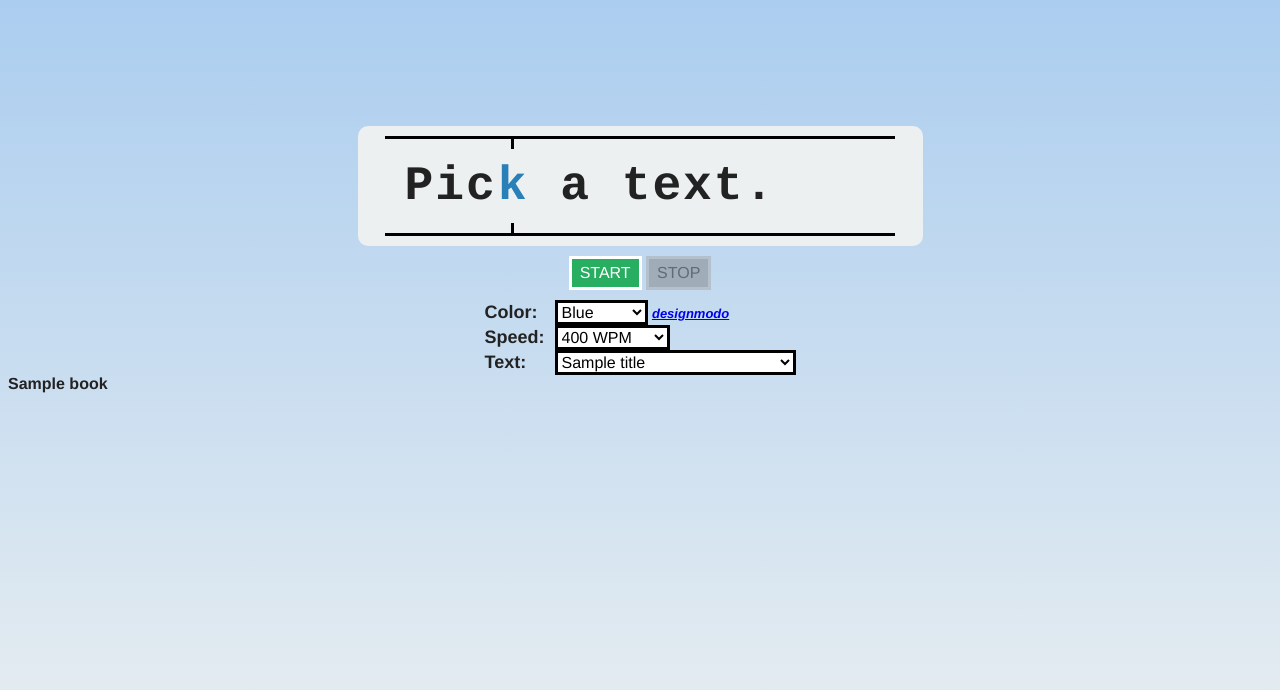
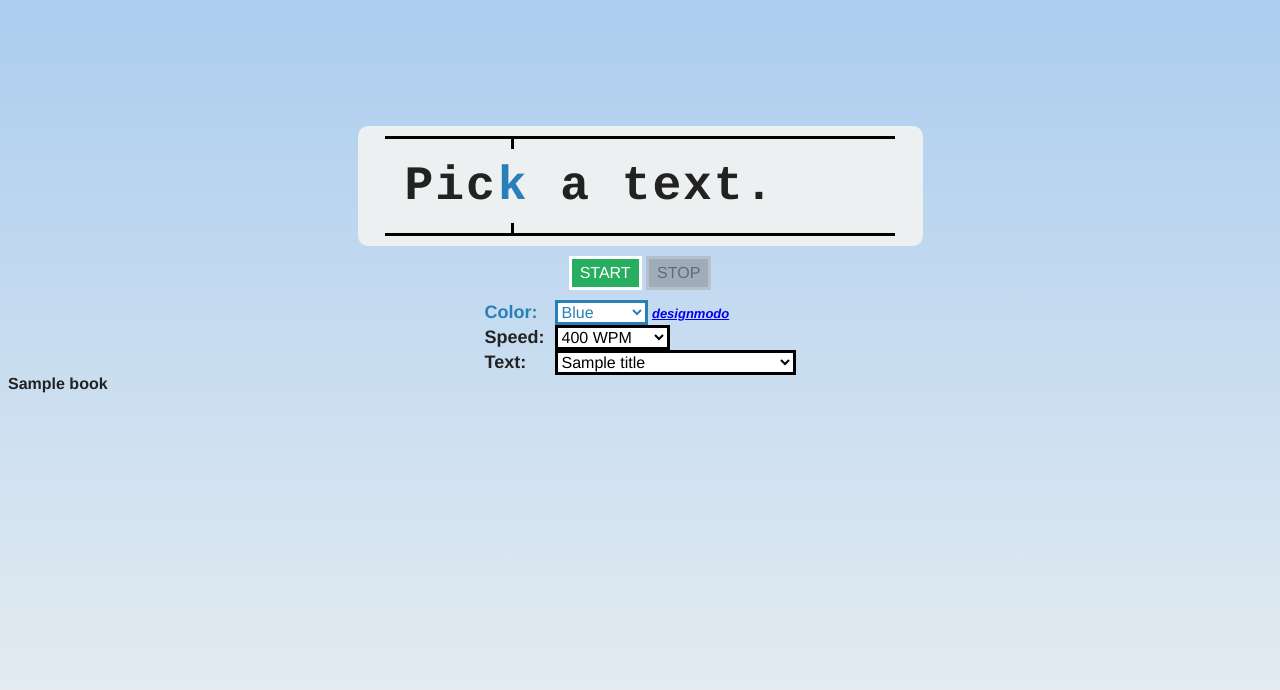
Before and after one commit to dmarkell/reader, a Python web app: template templates/reader.html in a window 1280 px wide. Shown: the top 690 px of the page. Run offline with Jinja, Linux system fonts and the light colour scheme; the template is opened without the code that fills it: most values are stand-ins (such as "Sample title", 1, 10 or a date in 2020).

Commit message:
Added color to colorpicker select item

```diff
--- a/static/reader.js
+++ b/static/reader.js
@@ -14,8 +14,14 @@ function pickBook(e) {
 
 function changeColor() {
     var color = document.getElementById('color').value;
-    document.getElementById('center').style.color = color;
-    document.getElementsByTagName('td')[0].style.color = color;
+    var center = document.getElementById('center');
+    var label = document.getElementsByTagName('td')[0];
+    var select = document.getElementsByTagName('select')[0];
+
+    center.style.color = color;
+    label.style.color = color;
+    select.style.color = color;
+    select.style.borderColor = color;
 }
 
 function updateReader(left, center, right) {
--- a/static/style.css
+++ b/static/style.css
@@ -61,8 +61,15 @@ body {
     text-align: right;
 }
 
+#center, tr:first-child td:first-child, tr:first-child select {
+    color: #2980B9;
+}
+
+tr:first-child select {
+    border-color: #2980B9;
+}
+
 #center {
-    color: #2980B9;
     text-align: center;
     text-indent: 1px;
     display: table-cell;
```
